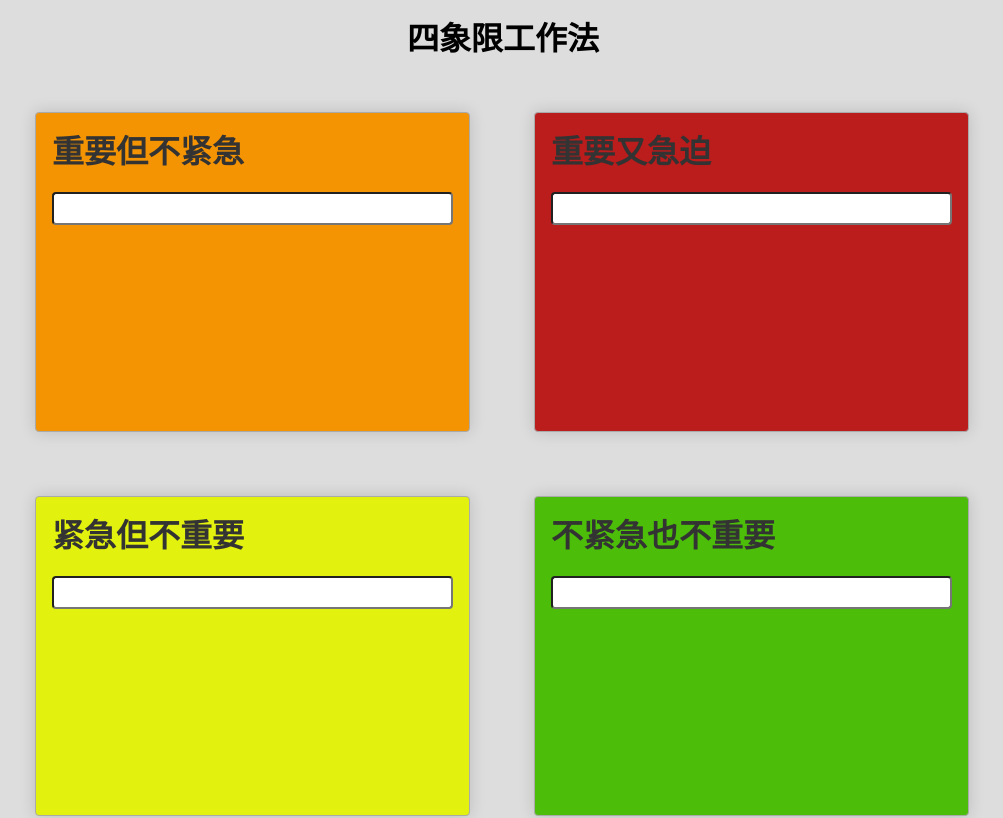
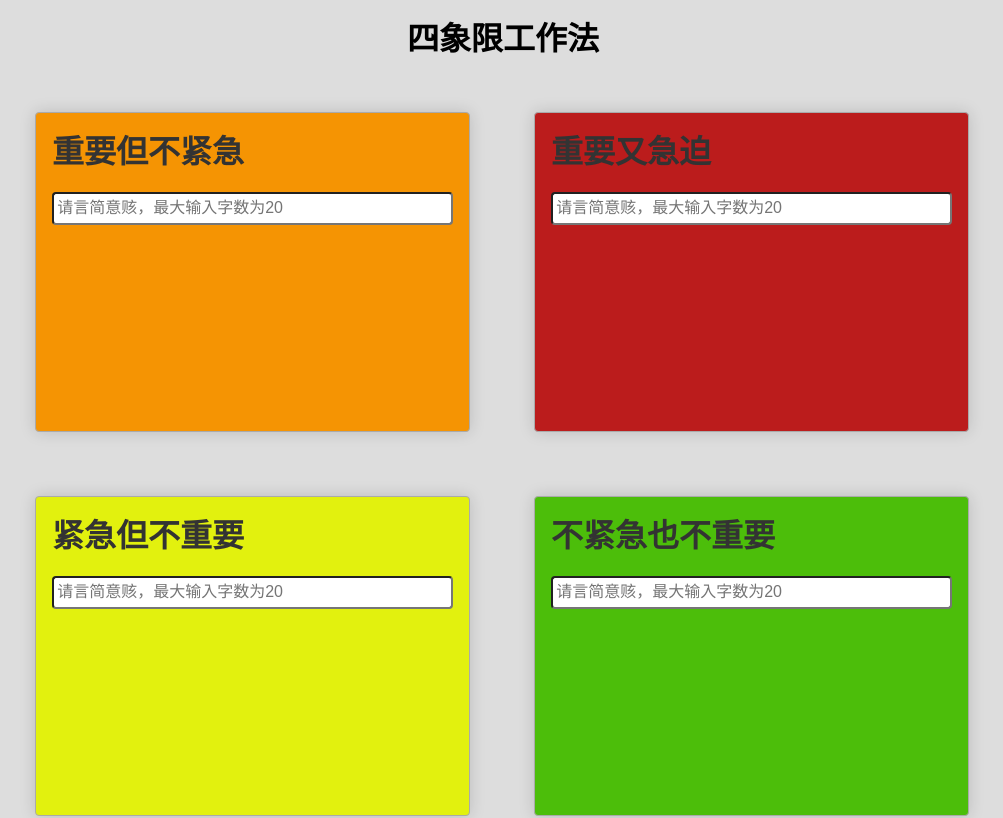
Before and after one commit to HARRISKING/react1.2, a React (Create React App) app in the folder react-demo/: page / in a window 1280 px wide. Shown: the top 818 px of the page, without its empty margins (137-1140 px from the left). Built offline with nearby package versions, Linux system fonts and the light colour scheme.

Commit message:
统一到componentDidUpdate()中，并限制最大输入字数

```diff
--- a/react-demo/src/App.jsx
+++ b/react-demo/src/App.jsx
@@ -4,12 +4,14 @@ import TodoItems from './TodoItems';
 import 'normalize.css';
 import './reset.css';
 import './App.css';
+import * as localStore from './localStore';
 
 class App extends React.Component{
+
     constructor(props){
         super(props);
         this.state = {
-            todoList:[],
+            todoList:localStore.load(this.props.idx) || [],
             newTodo:''
         }
     }
@@ -37,9 +39,14 @@ class App extends React.Component{
             </div>
         )
     }
+
+    componentDidUpdate(){
+        localStore.save(this.props.idx, this.state.todoList)
+    }
+
     delete(event,todo){
         todo.deleted = true;
-        this.setState(this.state)
+        this.setState(this.state);
     }
 
     toggle(e,todo){
@@ -51,7 +58,6 @@ class App extends React.Component{
         this.setState({
             newTodo: event.target.value,
             todoList: this.state.todoList
-
         })
     }
 
--- a/react-demo/src/TodoInput.jsx
+++ b/react-demo/src/TodoInput.jsx
@@ -7,6 +7,8 @@ class TodoInput extends React.Component{
     }
     render(){
         return <input type="text" value={this.props.newTodos}
+        maxLength='20'
+        placeholder='请言简意赅，最大输入字数为20'
         className='TodoInput'
         onKeyPress={this.submit.bind(this)}
         onChange={this.changeTitle.bind(this)}/>
--- a/react-demo/src/index.js
+++ b/react-demo/src/index.js
@@ -1,7 +1,6 @@
 import React from 'react';
 import ReactDOM from 'react-dom';
 import './index.css';
-import Welcome from './Welcome';
 import App from './App';
 // import registerServiceWorker from './registerServiceWorker';
 
@@ -11,10 +10,10 @@ import App from './App';
       <div>
         <h1 className='allTitle'>四象限工作法</h1>
         <div className="quadrant-all">
-          <App title="重要但不紧急" />
-          <App title="重要又急迫" />
-          <App title="紧急但不重要" />
-          <App title="不紧急也不重要" />
+          <App title="重要但不紧急" idx='Ab' />
+          <App title="重要又急迫" idx='AB' />
+          <App title="紧急但不重要" idx='Ba' />
+          <App title="不紧急也不重要" idx='ba'/>
         </div>
         <h3 className='footerTitle'>本程序归HARRISKING所有，侵权必究！</h3>
       </div>,
--- /dev/null
+++ b/react-demo/src/localStore.jsx
@@ -0,0 +1,11 @@
+export function save(key,value){
+    return window.localStorage.setItem(key,JSON.stringify(value));
+}
+
+export function load(key){
+    return JSON.parse(window.localStorage.getItem(key))
+}
+
+export function deleted(key){
+    return window.localStorage.removeItem(key)
+}
```
